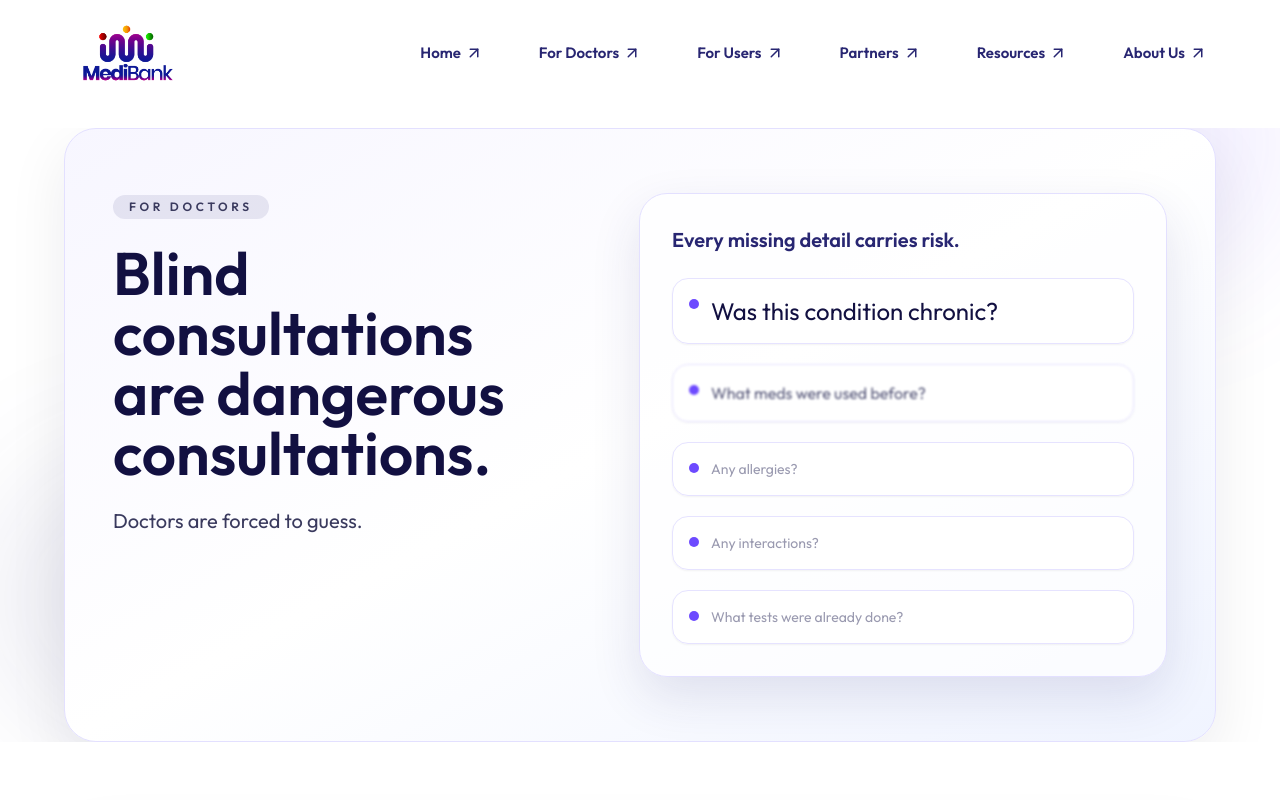
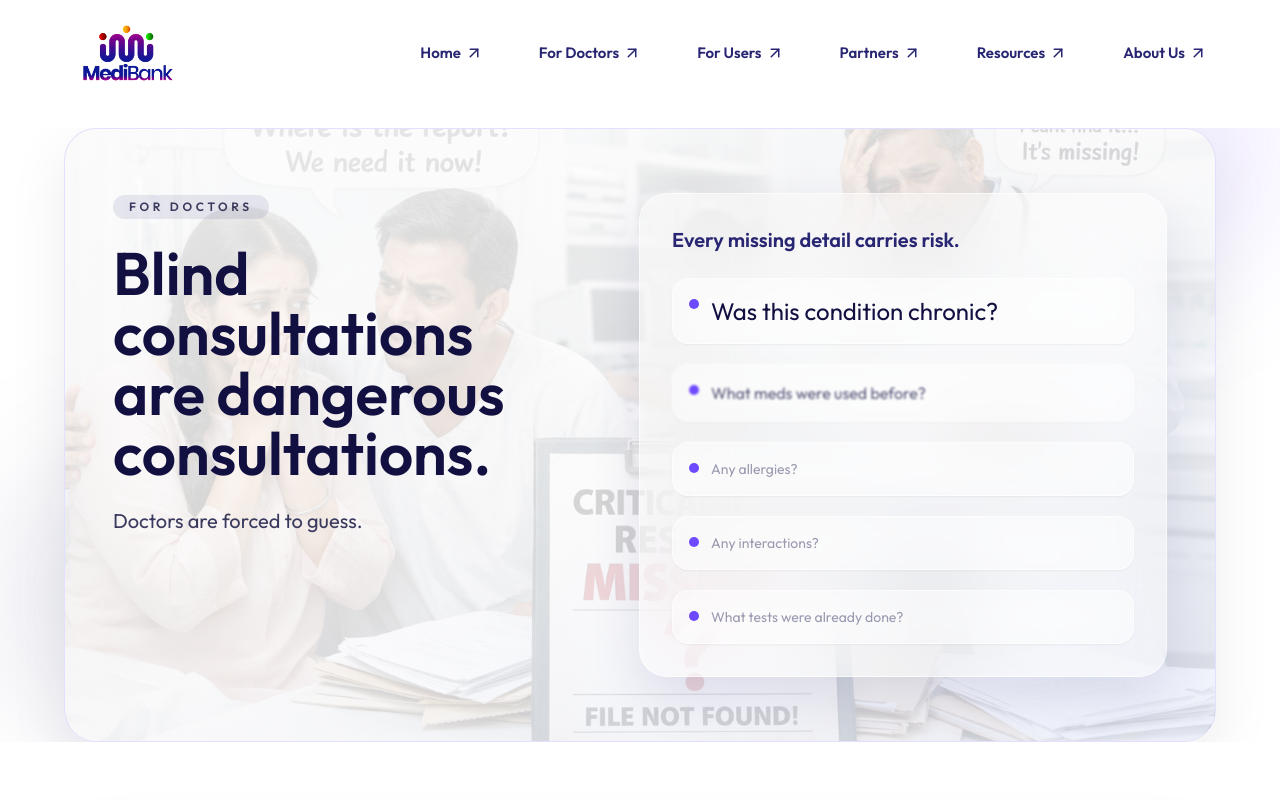
Before and after one commit to AmanDwivedi9335/clinic-portpolio, a Next.js app: page /doctors in a window 1280 px wide. Shown: the top 800 px of the page. Built offline with nearby package versions, Linux system fonts and the light colour scheme.

Commit message:
Add glassmorphism and carousel image backdrop

```diff
--- a/src/app/doctors/page.js
+++ b/src/app/doctors/page.js
@@ -147,8 +147,9 @@ export default function DoctorsPage() {
       <section className="relative overflow-hidden px-6">
         <div className="absolute -top-32 right-0 h-72 w-72 rounded-full bg-[#6D4AFF]/10 blur-3xl" />
         <div className="absolute bottom-0 left-0 h-72 w-72 rounded-full bg-[#282672]/10 blur-3xl" />
-        <div className="doctor-hero mx-auto flex w-full max-w-6xl flex-col gap-12 rounded-[32px] border border-[#E3E0FF] bg-gradient-to-br from-[#F7F6FF] via-white to-[#F0F4FF] px-6 py-12 shadow-[0_20px_60px_rgba(15,23,42,0.08)] md:flex-row md:items-start md:gap-16 md:px-12 md:py-16">
-          <div className="flex-1">
+        <div className="doctor-hero relative mx-auto flex w-full max-w-6xl flex-col gap-12 overflow-hidden rounded-[32px] border border-[#E3E0FF] bg-[url('/images/reportmissing.png')] bg-cover bg-center px-6 py-12 shadow-[0_20px_60px_rgba(15,23,42,0.08)] md:flex-row md:items-start md:gap-16 md:px-12 md:py-16">
+          <div className="pointer-events-none absolute inset-0 bg-gradient-to-br from-white/90 via-white/80 to-[#F0F4FF]/80" />
+          <div className="relative z-10 flex-1">
             <span className="doctor-hover inline-flex cursor-pointer items-center rounded-full bg-[#282672]/10 px-4 py-1 text-xs font-semibold uppercase tracking-[0.3em] text-[#3A3A5E]">
               For Doctors
             </span>
@@ -159,7 +160,7 @@ export default function DoctorsPage() {
               Doctors are forced to guess.
             </p>
           </div>
-          <div className="doctor-questions flex-1 rounded-[28px] border border-[#E3E0FF] bg-white/70 p-6 shadow-[0_20px_50px_rgba(40,38,114,0.12)] md:p-8">
+          <div className="doctor-questions relative z-10 flex-1 rounded-[28px] border border-white/60 bg-white/35 p-6 shadow-[0_20px_50px_rgba(40,38,114,0.12)] backdrop-blur-2xl md:p-8">
             <h2 className="text-lg font-semibold text-[#282672] md:text-xl">
               Every missing detail carries risk.
             </h2>
@@ -180,7 +181,7 @@ export default function DoctorsPage() {
                     ref={(el) => {
                       questionRefs.current[index] = el;
                     }}
-                    className={`doctor-question flex items-start gap-3 rounded-2xl border border-[#E6E3FF] bg-white/90 p-4 shadow-sm transition-all duration-300 ${textStyle}`}
+                    className={`doctor-question flex items-start gap-3 rounded-2xl border border-white/60 bg-white/40 p-4 shadow-sm backdrop-blur-xl transition-all duration-300 ${textStyle}`}
                   >
                     <span className="mt-1 h-2.5 w-2.5 shrink-0 rounded-full bg-[#6D4AFF]" />
                     <span>{item}</span>
```
